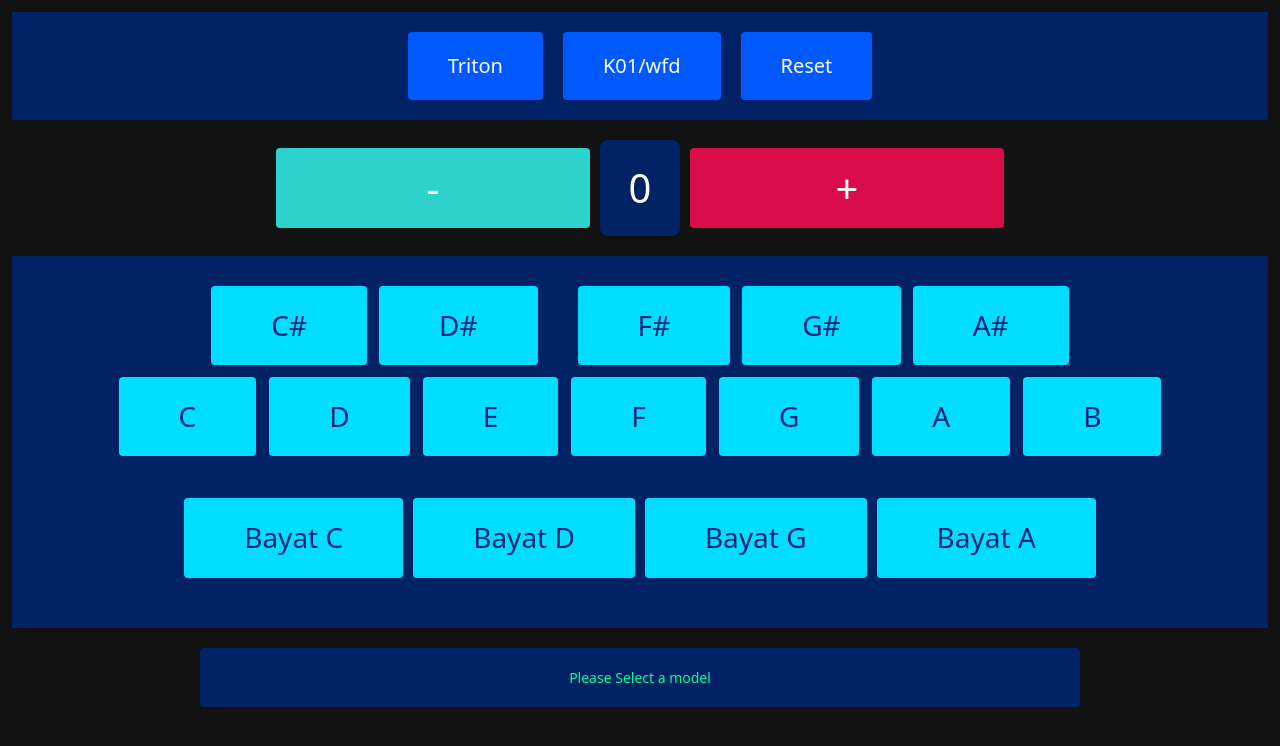
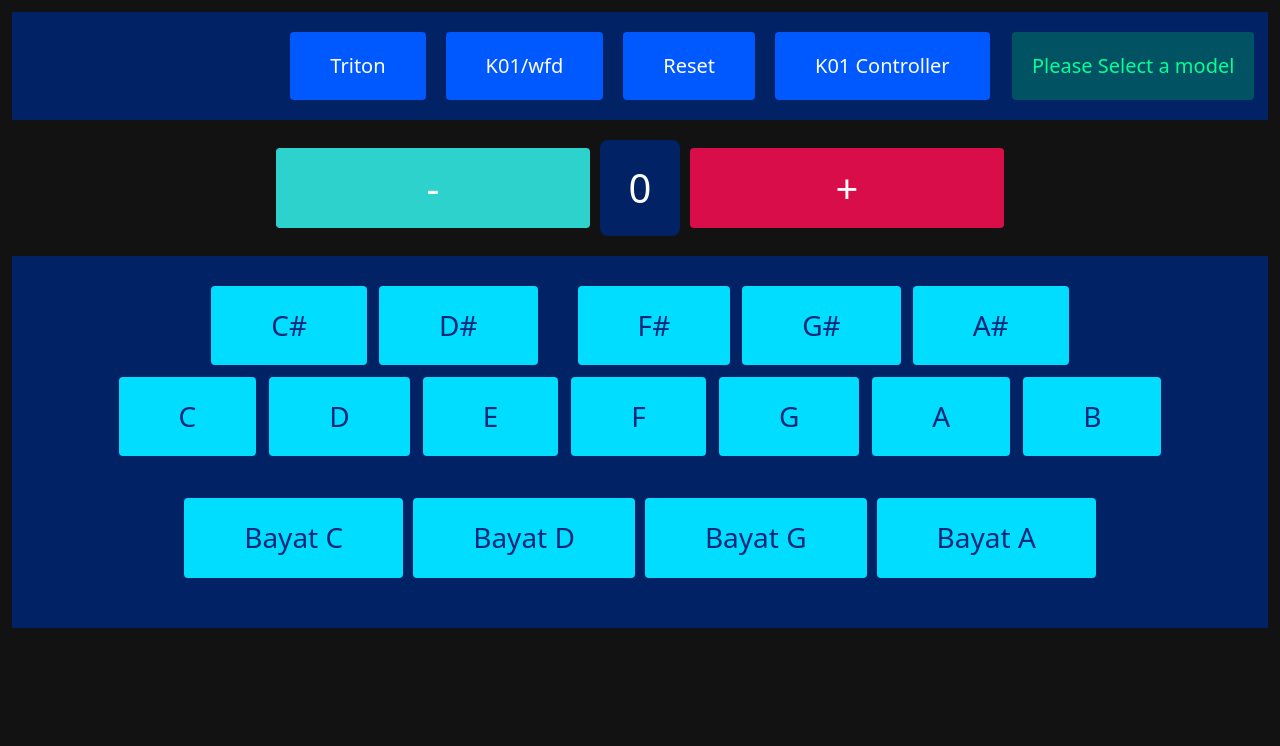
Before and after one commit to K01wfd/MIDIC, a plain HTML site: page index.html in a window 1280 px wide. Both pictures are taken after a click on the button "C#". Drawn offline with Linux system fonts and the light colour scheme.

Commit message:
fixing message style, adding link to k01wfd controller

```diff
--- a/index.html
+++ b/index.html
@@ -22,6 +22,7 @@
               <button id="reset-global">Reset</button>
             </div>
           </li>
+          <li><button id="k01-controller">K01 Controller</button></li>
         </menu>
       </nav>
       <main>
--- a/main.js
+++ b/main.js
@@ -5,6 +5,7 @@
 const resetBtnWrapper = document.getElementById('reset-global-wrapper');
 const resetBtn = document.getElementById('reset-global');
 const message = document.getElementById('message');
+const k01controllerBtn = document.getElementById('k01-controller');
 
 let currentTransposeValue = +transposeValue.textContent;
 let tunningValue = -50;
@@ -111,6 +112,7 @@
   message.style.display = 'block';
   setTimeout(() => (message.style.display = 'none'), 4000);
 }
+
 function showIcon(targetElement, icon) {
   const iconElement = document.createElement('span');
   iconElement.innerHTML = icon;
@@ -118,6 +120,9 @@
   targetElement.appendChild(iconElement);
 }
 
+k01controllerBtn.addEventListener('click', (_) => {
+  window.location.replace('https://k01wfd.github.io/KORG01WFD_MIDI_CONTROLLER/');
+});
 document.addEventListener(
   'dblclick',
   function (event) {
--- a/style.css
+++ b/style.css
@@ -156,14 +156,15 @@
 #message {
   padding: 2rem;
   border-radius: 0.4rem;
-  background-color: #012264;
+  background-color: #015364;
   color: rgb(0, 255, 149);
   font-weight: 500;
-  font-size: 1.4rem;
-  margin: 0 auto;
-  margin-top: 2rem;
+  font-size: 2rem;
   max-width: 70%;
   text-align: center;
+  position: absolute;
+  right: 2%;
+  top: 4%;
 }
 @media screen and (min-width: 480px) {
   .userScale button {
```
